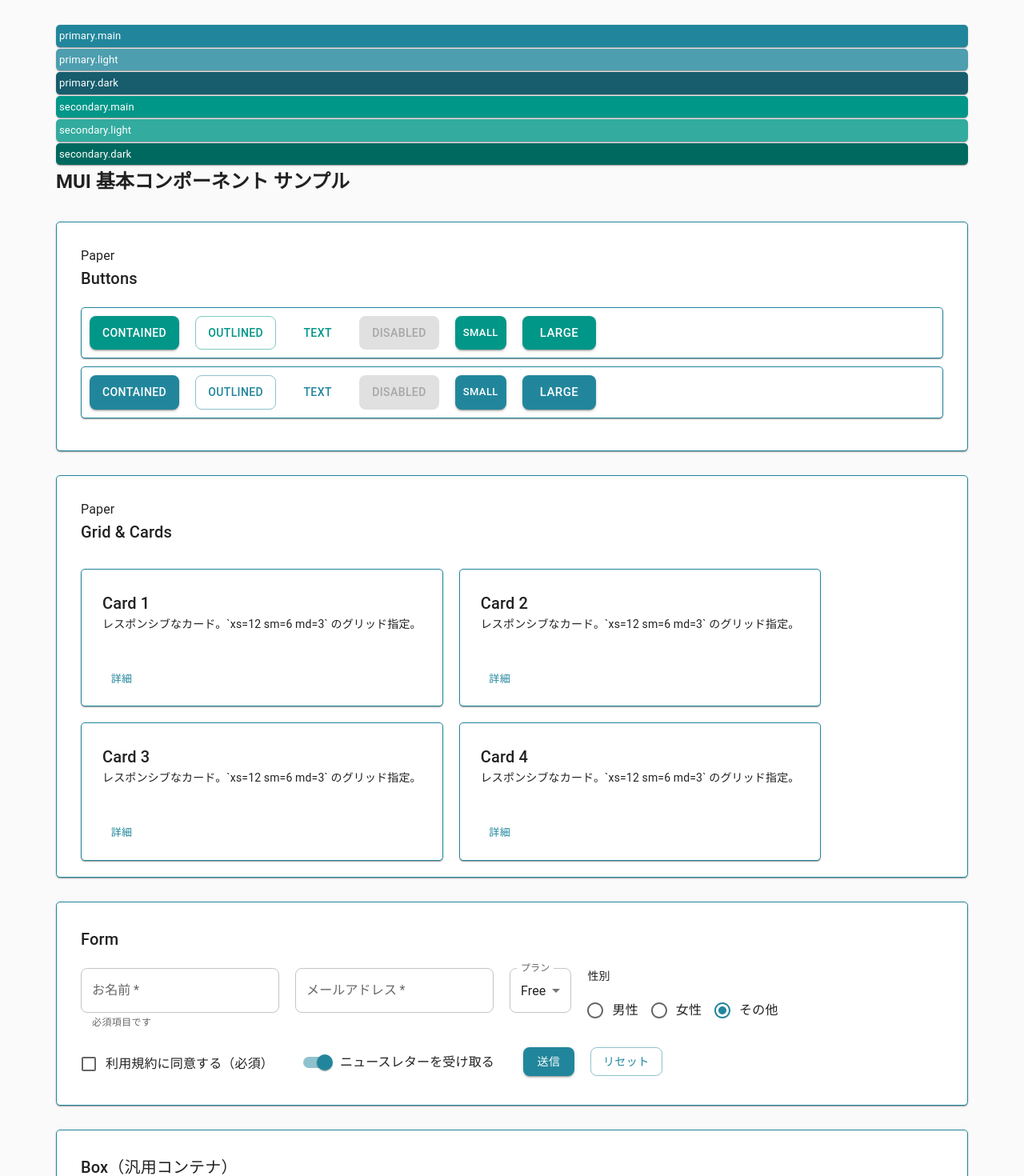
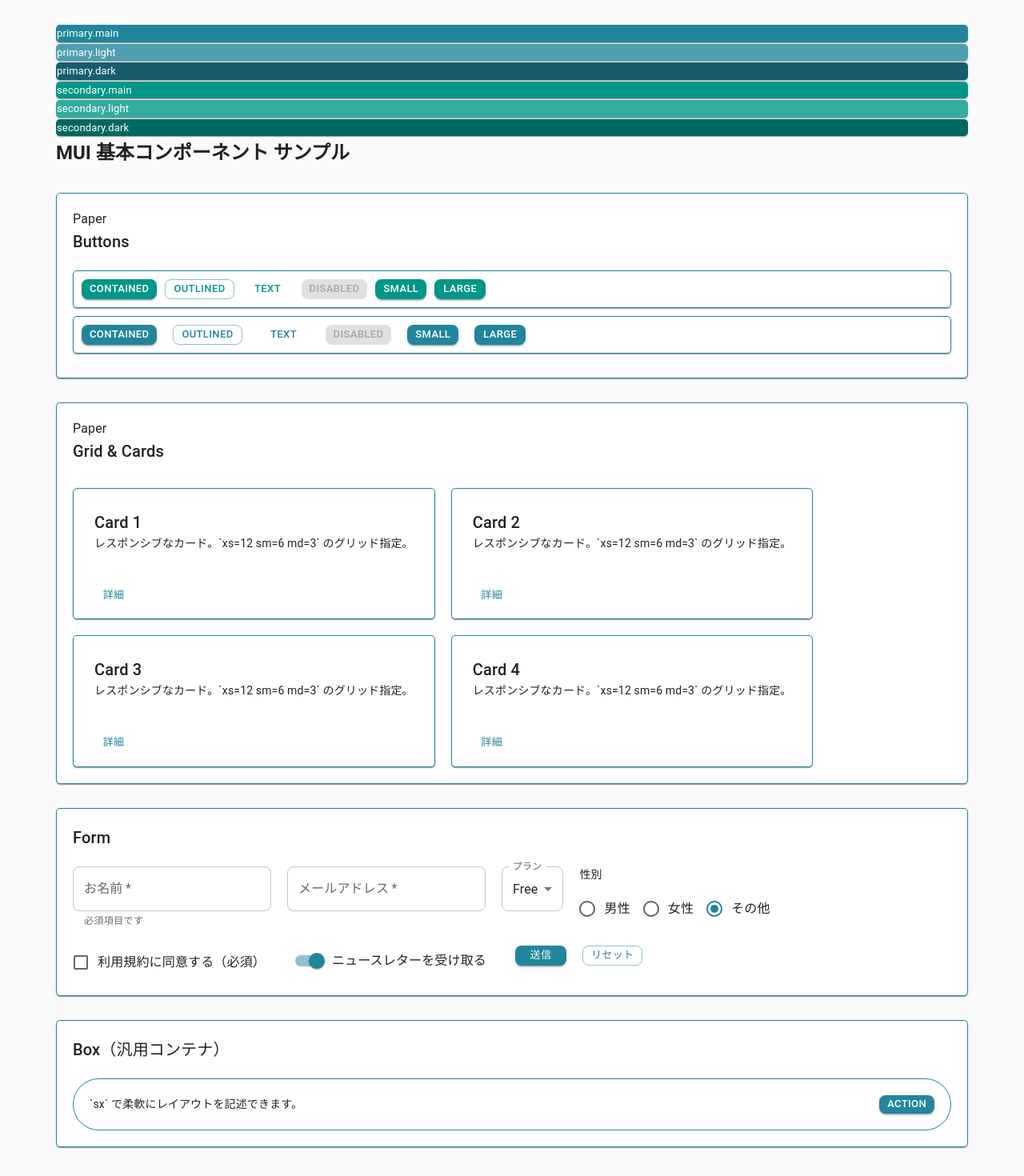
Before and after one commit to shinjixxxxx/MUI_DarkLightChange, a React (Vite) app: page / in a window 1280 px wide. Shown: the top 1470 px of the page at 80% size. Built offline with nearby package versions, Linux system fonts and the light colour scheme; some icons are missing.

Commit message:
ボーダー関係セット paperのパディング調整

```diff
--- a/src/App.jsx
+++ b/src/App.jsx
@@ -80,12 +80,12 @@ export default function App() {
       </Box>
 
       {/* Buttons セクション */}
-      <Paper sx={{ p: 3, mb: 3 }} className='border'>Paper
+      <Paper sx={{ p: 2, mb: 3 }} className='border'>Paper
         <Typography variant="h6" sx={{ mb: 2 }}>
           Buttons
         </Typography>
         <Card>
-        <Stack direction="row" spacing={2} useFlexGap flexWrap="wrap">
+        <Stack direction="row" spacing={1} useFlexGap flexWrap="wrap">
           <Button variant="contained" color="secondary">Contained</Button>
           <Button variant="outlined" color="secondary">
             Outlined
@@ -127,7 +127,7 @@ export default function App() {
       </Paper>
 
       {/* Grid + Card セクション */}
-      <Paper className='border' sx={{ p: 3, mb: 3 }}>Paper
+      <Paper className='border' sx={{ p: 2,pb: 3, mb: 3 }}>Paper
         <Typography variant="h6" sx={{ mb: 2 }}>
           Grid & Cards
         </Typography>
@@ -157,7 +157,7 @@ export default function App() {
       </Paper>
 
       {/* フォーム セクション */}
-      <Paper className='border' sx={{ p: 3, mb: 3 }}>
+      <Paper className='border' sx={{ p: 2, mb: 3 }}>
         <Typography variant="h6" sx={{ mb: 2 }}>
           Form
         </Typography>
@@ -281,7 +281,7 @@ export default function App() {
       </Paper>
 
       {/* Box（汎用コンテナ）の例 */}
-      <Paper className='border' sx={{ p: 3 }}>
+      <Paper className='border' sx={{ p: 2 }}>
         <Typography variant="h6" sx={{ mb: 2 }}>
           Box（汎用コンテナ）
         </Typography>
--- a/src/theme.jsx
+++ b/src/theme.jsx
@@ -66,27 +66,29 @@ export const theme = createTheme({
     MuiPaper: {
       styleOverrides: {
         root: ({ theme }) => ({
-          padding: 4,
+          padding: 1,
           margin: '1px 0',
           borderRadius: 5,
-
-          // 色は CSS 変数経由で（モードで自動切替）
-          // border: `1px solid ${theme.vars.palette.primary.main}`,
-
         }),
       },
     },
-    MuiBox:{
+    MuiBox: {
       styleOverrides: {
         root: ({ theme }) => ({
           padding: 10,
           margin: '10px 0',
         }),
       },
-
-    }
     },
-
+    MuiButton: {
+      styleOverrides: {
+        root: ({ theme }) => ({
+          padding: "0 10px",
+          margin: '0',
+          fontSize: 'small',
+        }),
+      },
+    },
     // typography: {
     //   fontFamily: [
     //     '-apple-system',
@@ -101,4 +103,6 @@ export const theme = createTheme({
     //     '"Segoe UI Symbol"',
     //   ].join(','),
     // },
+  },
+
 });
```
Lines whose indentation alone changed are shown as unchanged.
